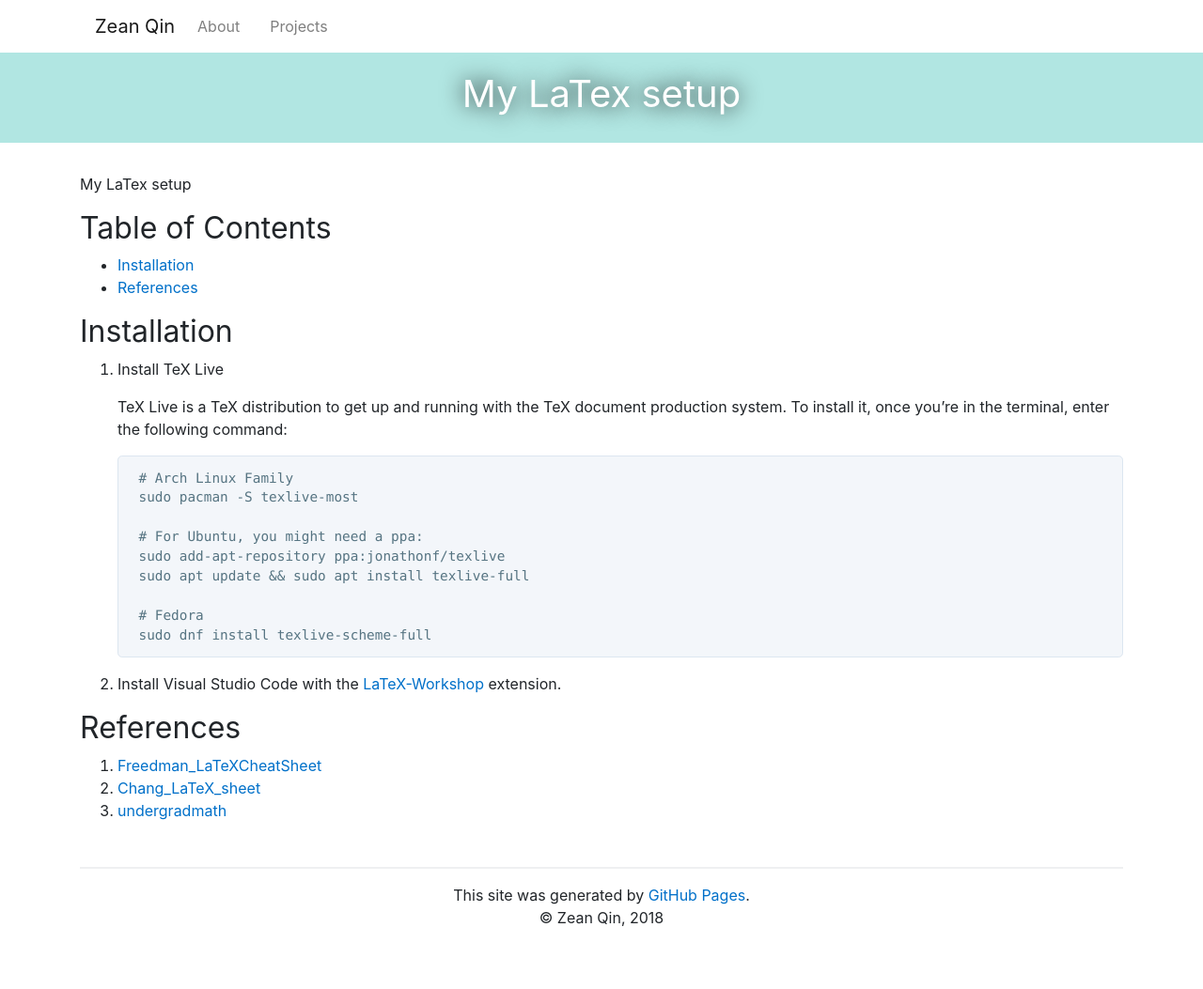
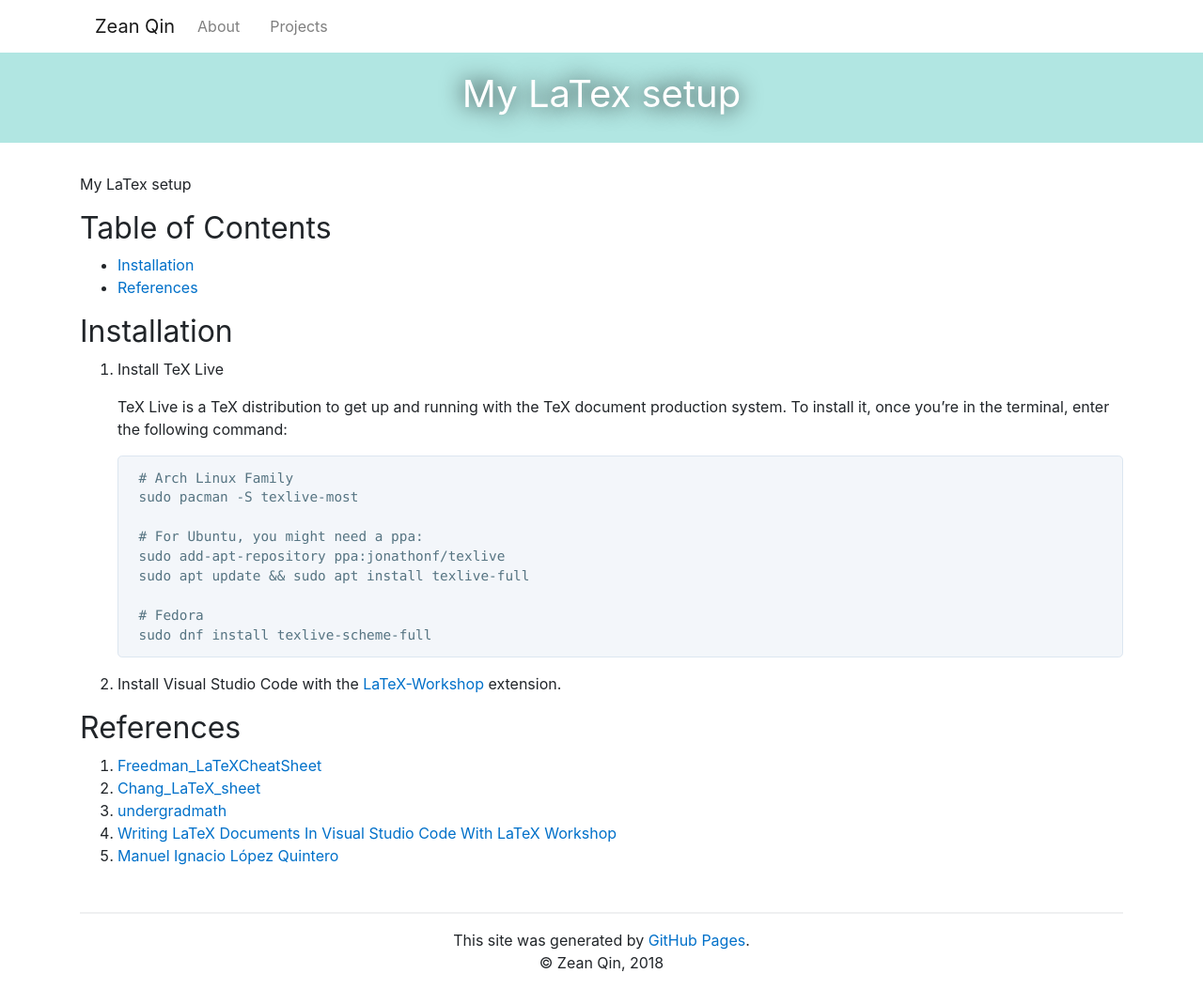
Before and after one commit to ZeanQin/zeanqin.github.io, a Jekyll site: the page built from _posts/2019-12-01-latex.md, in a window 1280 px wide. Shown: the whole page at 94% size. Built offline with Jekyll 4.4.1, drawn with Linux system fonts in a browser that asks for light colours; before the commit the page ends 1005 px from its top, so only the background shows below that.

Commit message:
Update references

```diff
--- a/_posts/2019-12-01-latex.md
+++ b/_posts/2019-12-01-latex.md
@@ -30,3 +30,5 @@ excerpt: My LaTex setup
 1. [Freedman_LaTeXCheatSheet](https://people.cs.umass.edu/~freedman/resources/Freedman_LaTeXCheatSheet.pdf)
 2. [Chang_LaTeX_sheet](https://www.nyu.edu/projects/beber/files/Chang_LaTeX_sheet.pdf)
 3. [undergradmath](http://tug.ctan.org/info/undergradmath/undergradmath.pdf)
+4. [Writing LaTeX Documents In Visual Studio Code With LaTeX Workshop](https://medium.com/@rcpassos/writing-latex-documents-in-visual-studio-code-with-latex-workshop-d9af6a6b2815)
+5. [Manuel Ignacio López Quintero](https://milq.github.io/install-latex-ubuntu-debian/)
```
